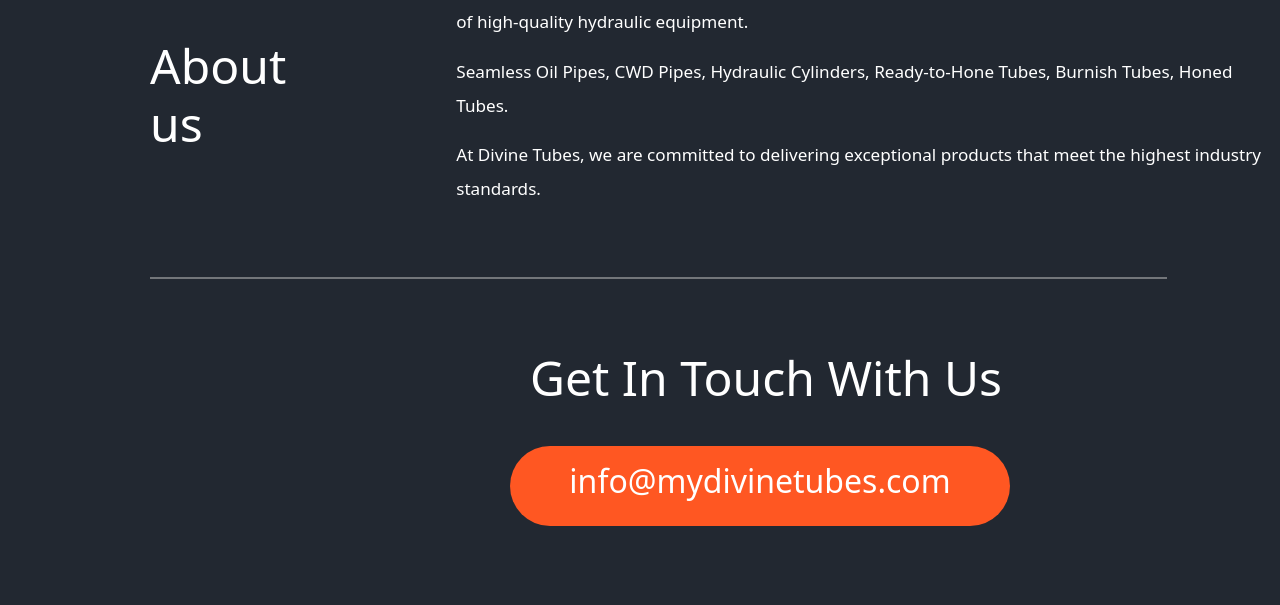
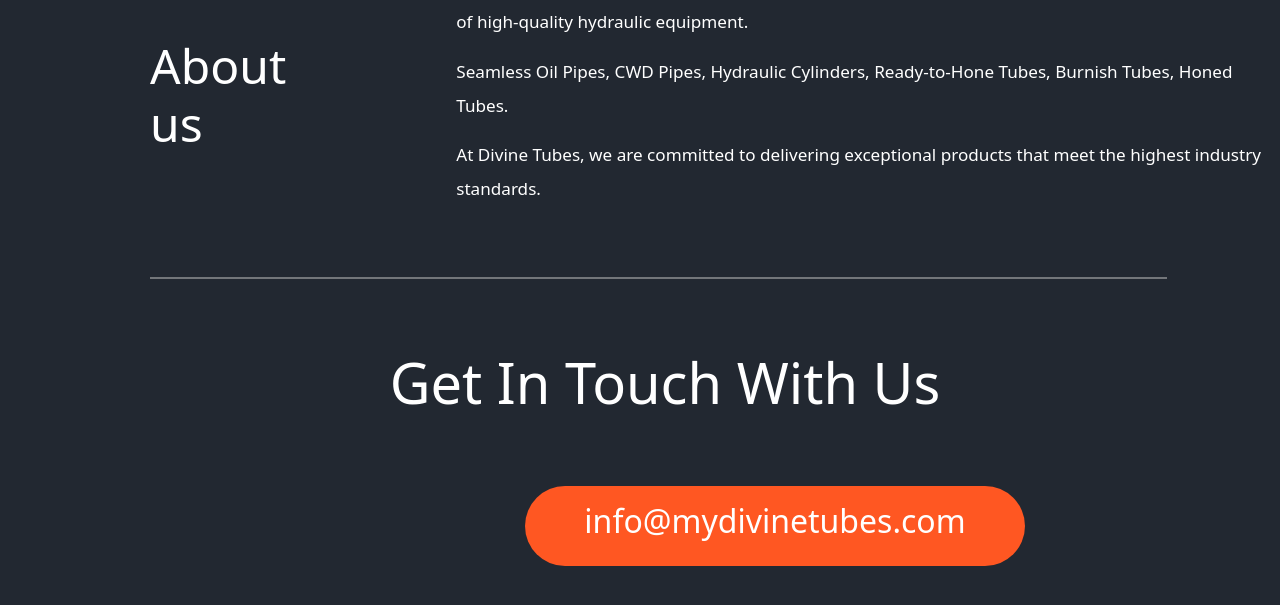
Before and after one commit to devarsh8519/divine, a React (Create React App) app: page /profile in a window 1280 px wide. Shown: the part 1490-2095 px from the top of the page. Built offline with nearby package versions, Linux system fonts and the light colour scheme; grey boxes are pictures that could not be loaded.

Commit message:
first commit

```diff
--- a/src/CSS/Custom.css
+++ b/src/CSS/Custom.css
@@ -79,7 +79,7 @@
     color: rgb(255, 255, 255);
     text-align: left;
     max-width: 480px;
-    font-size: 1.5rem;
+    font-size: 1.15rem;
 }
 
 .e {
@@ -226,7 +226,7 @@
     display: flex;
     flex-wrap: wrap;
     justify-content: space-between;
-    margin: 10px 80px;
+    margin: 10px 50px;
 }
 
 .box {
@@ -451,9 +451,9 @@
     text-align: center;
     line-height: 70px;
     color: #fff;
-    margin-bottom: 140px;
+    margin: 0 auto;
     margin-top: 40px;
-    margin-left: 34%;
+    margin-bottom: 100px;
     transition: transform 0.5s ease-in-out;
 }
 
@@ -590,13 +590,20 @@
 }
 
 .profile .touch h1 {
-    padding-left: 380px;
-    padding-bottom: 0px;
+    font-size: 3.5rem;
+    text-align: center;
+    color: #fff;
+    margin-top: 40px;
+    margin: 0 auto;
+    margin-left: -100px;
 }
 
 .profile .touch .mail {
-    margin-left: 360px;
-    margin-bottom: 80px;
+    margin: 0 auto;
+    margin-top: 40px;
+    margin-bottom: 100px;
+    margin-left: 375px;
+
 }
 
 .profile .touch iframe {
@@ -628,8 +635,6 @@
         gap: 15px;
     }
 
-
-
     /* Group */
     .g {
         margin: 100px 0px;
@@ -649,7 +654,6 @@
         margin-left: 10px;
         margin-top: 70px;
         max-width: 400px;
-        /* font-size: ; */
     }
 
     .s {
@@ -710,7 +714,11 @@
 
     /* Application */
 
-
+    .ap h1 {
+        margin-left: 0px;
+        margin-top: 100px;
+        margin-bottom: 60px;
+    }
     .boxes {
         align-self: center;
         justify-content: center;
@@ -788,26 +796,30 @@
     .profile .touch h1 {
         padding-top: 100px;
         font-size: 3.5rem;
-        margin-left: -400px;
+        margin-left: -100px;
     }
 
     .profile .touch .mail {
         display: flex;
         max-width: 80%;
-        margin: 0px 100px;
+        margin: 0 auto;
         align-items: center;
         justify-content: center;
         margin-bottom: 50px;
         margin-top: 30px;
         width: 500px;
+        margin-left: 100px;
 
     }
 
     .profile .touch iframe {
         max-width: 80%;
-        margin: 0px 20px;
+        margin: 0 auto;
         align-items: center;
         justify-content: center;
+        margin:0px 30px;
+        margin-bottom: 50px;
+
     }
 
     .profile .touch .con {
```
